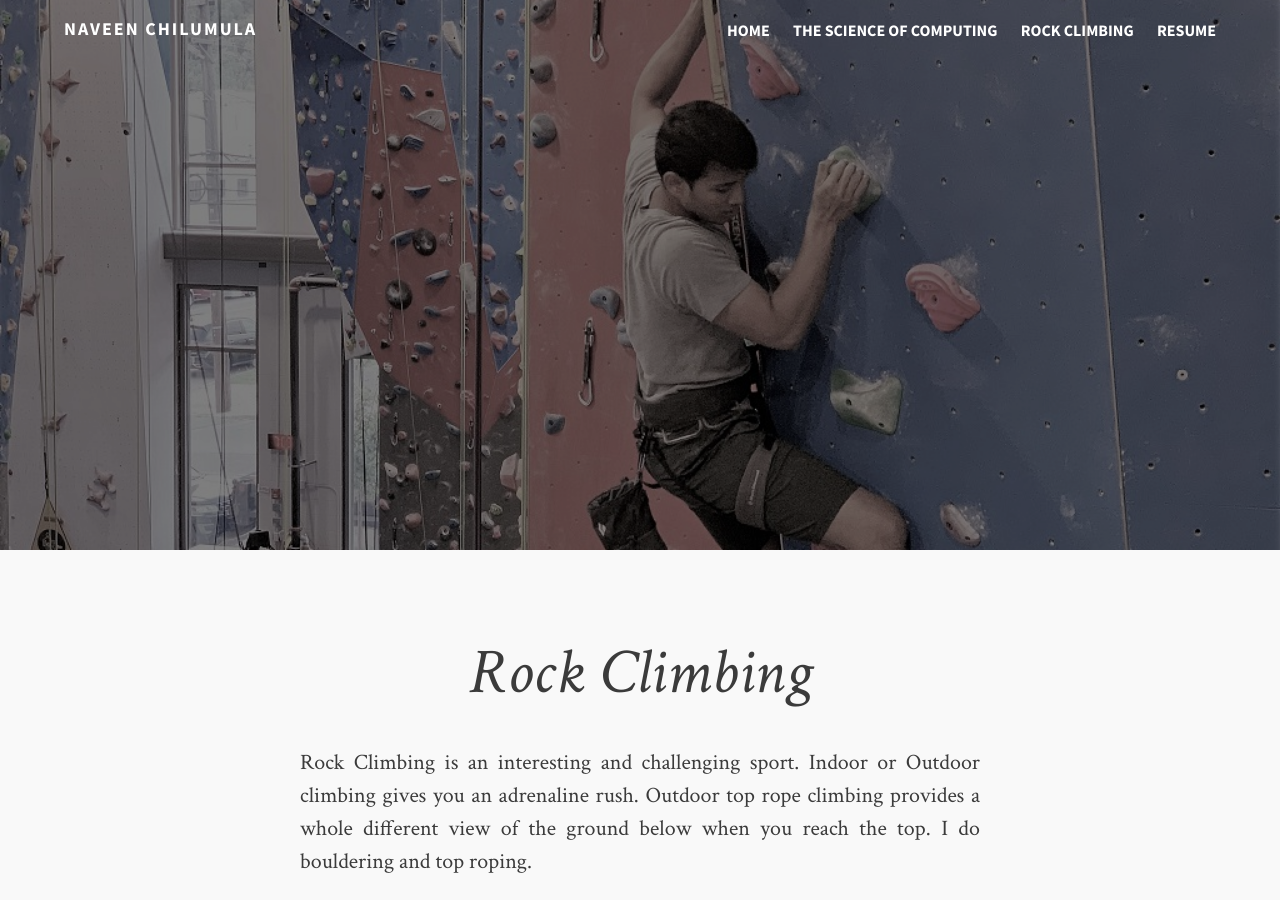
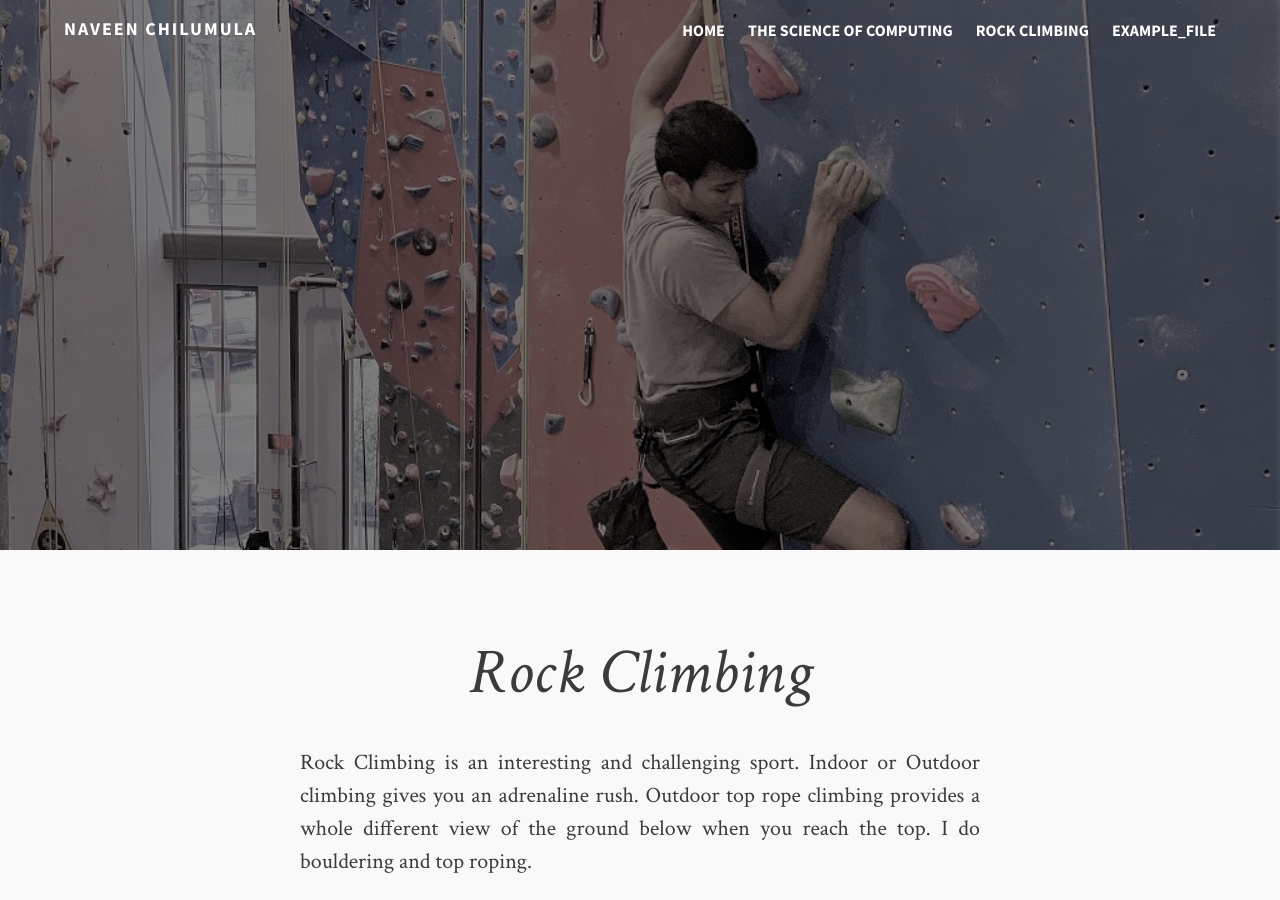
Before and after one commit to naveenrc/naveenrc.github.io, a Jekyll site: the page built from climbing.md, in a window 1280 px wide and 900 px high. Built offline with Jekyll 4.4.1, drawn with Linux system fonts in a browser that asks for light colours.

Commit message:
Update head.html

```diff
--- a/_includes/head.html
+++ b/_includes/head.html
@@ -64,7 +64,7 @@
             {% endfor %}
 
             <li>
-              <a href="/resume.pdf" target="_blank">Resume</a>
+              <a href="/file_example.pdf" target="_blank">Example_File</a>
             </li>
 
           </ul>
```
